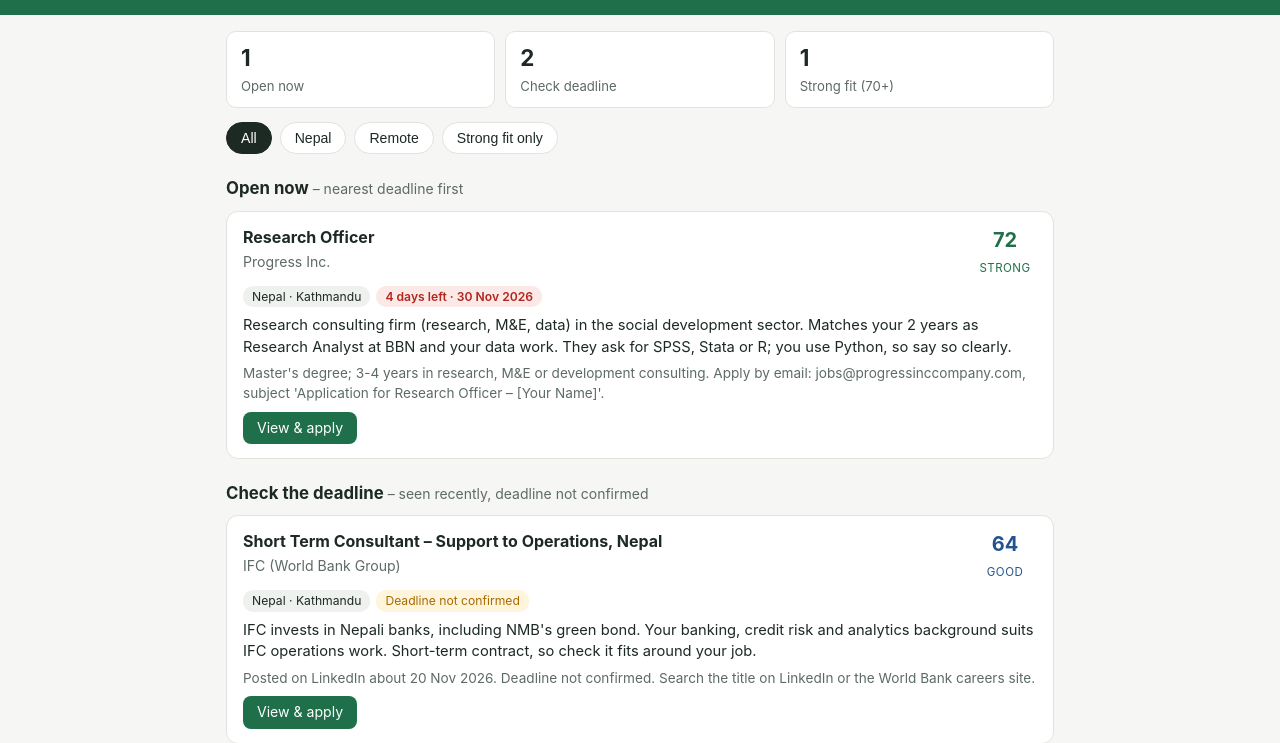
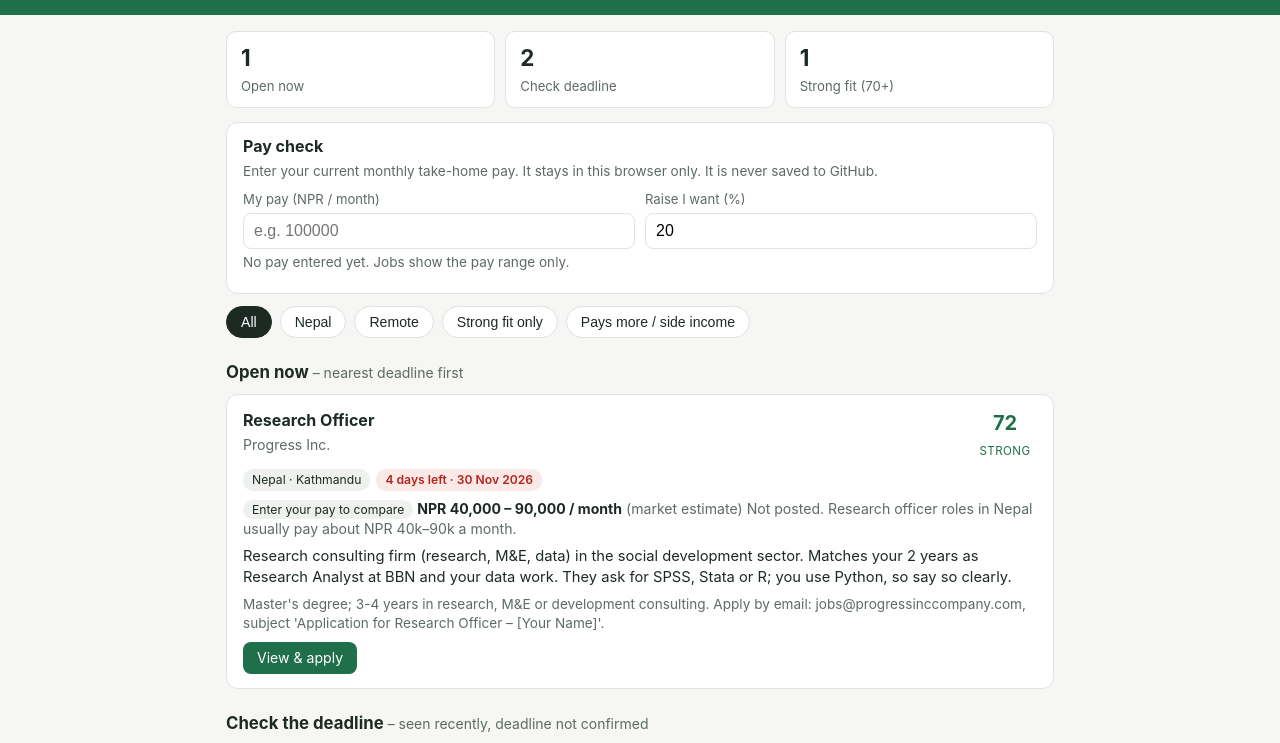
Before and after one commit to aayushmsd2026-bit/sd-job-tracker, a plain HTML site: page index.html in a window 1280 px wide. Shown: the part 82-825 px from the top of the page. Drawn offline with Linux system fonts and the light colour scheme.

Commit message:
Add pay check: pay estimates, salary comparison, side-income tag
Co-Authored-By: Claude Opus 5.5 <noreply@anthropic.com>
Claude-Session: https://claude.ai/code/session_01Fde568WfcFs2ia9WE1h5E8

```diff
--- a/index.html
+++ b/index.html
@@ -52,6 +52,19 @@
   .empty { color: var(--muted); font-style: italic; padding: 8px 0; }
   .note { font-size: .85rem; color: var(--muted); background: var(--card); border: 1px dashed var(--line);
           border-radius: 10px; padding: 10px 14px; }
+  .paybox { background: var(--card); border: 1px solid var(--line); border-radius: 12px; padding: 12px 16px; margin-bottom: 12px; }
+  .paybox p { margin: 4px 0 8px; font-size: .85rem; color: var(--muted); }
+  .payrow { display: flex; gap: 10px; flex-wrap: wrap; }
+  .payrow label { flex: 1 1 150px; font-size: .82rem; color: var(--muted); }
+  .payrow input { display: block; width: 100%; margin-top: 4px; padding: 8px 10px; font-size: 1rem;
+                  border: 1px solid var(--line); border-radius: 8px; }
+  .pay { font-size: .88rem; margin: 6px 0; }
+  .tag.more { background: #e6f2ea; color: var(--green); font-weight: 600; }
+  .tag.maybe { background: #e8eef8; color: var(--blue); font-weight: 600; }
+  .tag.less { background: #fbe9e7; color: var(--red); font-weight: 600; }
+  .tag.side { background: #f1ebf8; color: #5b3a8c; font-weight: 600; }
+  table.ref { width: 100%; border-collapse: collapse; background: var(--card); font-size: .86rem; }
+  table.ref th, table.ref td { border: 1px solid var(--line); padding: 7px 9px; text-align: left; vertical-align: top; }
   footer { text-align: center; color: var(--muted); font-size: .8rem; padding: 24px 16px 36px; }
 </style>
 </head>
@@ -67,11 +80,22 @@
     <div class="stat"><b id="n-strong">–</b><span>Strong fit (70+)</span></div>
   </div>
 
+  <div class="paybox">
+    <b>Pay check</b>
+    <p>Enter your current monthly take-home pay. It stays in this browser only. It is never saved to GitHub.</p>
+    <div class="payrow">
+      <label>My pay (NPR / month)<input id="mypay" type="number" inputmode="numeric" min="0" step="1000" placeholder="e.g. 100000"></label>
+      <label>Raise I want (%)<input id="raise" type="number" inputmode="numeric" min="0" step="5" value="20"></label>
+    </div>
+    <p id="target" class="req"></p>
+  </div>
+
   <div class="filters" id="filters">
     <button data-f="all" class="on">All</button>
     <button data-f="Nepal">Nepal</button>
     <button data-f="Remote">Remote</button>
     <button data-f="strong">Strong fit only</button>
+    <button data-f="paysmore">Pays more / side income</button>
   </div>
 
   <h2>Open now <small>– nearest deadline first</small></h2>
@@ -85,6 +109,14 @@
 
   <h2>Where to watch</h2>
   <div class="watch" id="watch"></div>
+
+  <h2>Pay guide <small>– typical monthly pay in Nepal</small></h2>
+  <table class="ref"><thead><tr><th>Level</th><th>Pay</th><th>Note</th></tr></thead><tbody id="payref"></tbody></table>
+  <p class="note" style="margin-top:10px">
+    "Pays more" means the low end of the range is at or above your target (your pay plus the raise you want).
+    "Maybe" means only the top of the range reaches your target. Market estimates are rough, so always ask the employer.
+    Part-time and remote consultancies count as <b>side income</b>: they add to your salary instead of replacing it.
+  </p>
 
   <h2>How the fit score works</h2>
   <p class="note">
@@ -121,6 +153,35 @@
       return { "&": "&amp;", "<": "&lt;", ">": "&gt;", '"': "&quot;", "'": "&#39;" }[c];
     });
   }
+  function store(k, v) { try { localStorage.setItem(k, v); } catch (e) {} }
+  function load(k) { try { return localStorage.getItem(k); } catch (e) { return null; } }
+  function npr(n) { return "NPR " + Math.round(n).toLocaleString("en-IN"); }
+  function target() {
+    var p = parseFloat(document.getElementById("mypay").value);
+    var r = parseFloat(document.getElementById("raise").value) || 0;
+    return p > 0 ? p * (1 + r / 100) : null;
+  }
+  // Returns {cls, text} comparing the job's pay with the user's target.
+  function payVerdict(j) {
+    var p = j.pay || {}, t = target();
+    if (j.type === "consultancy") return { cls: "side", text: "Side income" };
+    if (j.type === "internship") return { cls: "less", text: "Stipend only" };
+    if (p.min == null && p.max == null) return { cls: "", text: "Pay unknown" };
+    if (t == null) return { cls: "", text: "Enter your pay to compare" };
+    if (p.min != null && p.min >= t) return { cls: "more", text: "Pays more" };
+    if (p.max != null && p.max >= t) return { cls: "maybe", text: "Maybe" };
+    return { cls: "less", text: "Likely pays less" };
+  }
+  function payLine(j) {
+    var p = j.pay || {}, range = "";
+    if (p.min != null && p.max != null) range = npr(p.min) + " – " + Math.round(p.max).toLocaleString("en-IN") + " / month";
+    else if (p.min != null) range = "From " + npr(p.min) + " / month";
+    var v = payVerdict(j);
+    return '<p class="pay"><span class="tag ' + v.cls + '">' + esc(v.text) + "</span> " +
+      (range ? "<b>" + esc(range) + "</b> " : "") +
+      '<span class="org">' + esc(p.basis ? "(" + p.basis + ") " : "") + esc(p.note || "") + "</span></p>";
+  }
+
   function fitClass(f) { return f >= 70 ? "strong" : f >= 50 ? "good" : "stretch"; }
   function fitWord(f) { return f >= 70 ? "Strong" : f >= 50 ? "Good" : "Stretch"; }
 
@@ -150,6 +211,7 @@
       '<div class="top"><div><h3>' + esc(j.title) + '</h3><div class="org">' + esc(j.org) + "</div></div>" +
       '<div class="fit ' + fitClass(j.fit) + '"><b>' + esc(j.fit) + "</b><span>" + fitWord(j.fit) + "</span></div></div>" +
       '<div class="tags">' + tags.join("") + "</div>" +
+      payLine(j) +
       '<p class="why">' + esc(j.why) + "</p>" +
       (j.requirements ? '<p class="req">' + esc(j.requirements) + "</p>" : "") +
       '<a class="apply" href="' + esc(j.link) + '" target="_blank" rel="noopener">' + label + "</a></div>";
@@ -158,10 +220,18 @@
   function pass(j) {
     if (state.filter === "all") return true;
     if (state.filter === "strong") return j.fit >= 70;
+    if (state.filter === "paysmore") {
+      var c = payVerdict(j).cls;
+      return c === "more" || c === "maybe" || c === "side";
+    }
     return j.mode === state.filter;
   }
 
   function render() {
+    var t = target();
+    document.getElementById("target").textContent = t
+      ? "Target pay: " + npr(t) + " / month or more."
+      : "No pay entered yet. Jobs show the pay range only.";
     var jobs = state.data.jobs || [], groups = { open: [], verify: [], closed: [] };
     jobs.forEach(function (j) { groups[bucket(j)].push(j); });
 
@@ -191,11 +261,24 @@
         return '<div class="card"><a href="' + esc(w.link) + '" target="_blank" rel="noopener">' + esc(w.name) +
           "</a><p>" + esc(w.note) + "</p></div>";
       }).join("");
+      document.getElementById("payref").innerHTML = (data.pay_reference || []).map(function (r) {
+        return "<tr><td>" + esc(r.level) + "</td><td>" + esc(r.range) + "</td><td>" + esc(r.note) + "</td></tr>";
+      }).join("");
       render();
     })
     .catch(function () {
       document.getElementById("open").innerHTML = '<p class="empty">Could not load jobs.json.</p>';
     });
+
+  var payEl = document.getElementById("mypay"), raiseEl = document.getElementById("raise");
+  if (load("mypay")) payEl.value = load("mypay");
+  if (load("raise")) raiseEl.value = load("raise");
+  [payEl, raiseEl].forEach(function (el) {
+    el.addEventListener("input", function () {
+      store(el.id, el.value);
+      if (state.data) render();
+    });
+  });
 
   document.getElementById("filters").addEventListener("click", function (e) {
     var f = e.target.getAttribute("data-f");
--- a/jobs.json
+++ b/jobs.json
@@ -13,7 +13,14 @@
       "fit": 72,
       "why": "Research consulting firm (research, M&E, data) in the social development sector. Matches your 2 years as Research Analyst at BBN and your data work. They ask for SPSS, Stata or R; you use Python, so say so clearly.",
       "requirements": "Master's degree; 3-4 years in research, M&E or development consulting. Apply by email: jobs@progressinccompany.com, subject 'Application for Research Officer – [Your Name]'.",
-      "added": "2026-11-26"
+      "added": "2026-11-26",
+      "type": "full-time",
+      "pay": {
+        "min": 40000,
+        "max": 90000,
+        "basis": "market estimate",
+        "note": "Not posted. Research officer roles in Nepal usually pay about NPR 40k–90k a month."
+      }
     },
     {
       "id": "ifc-stc-support-to-operations-nepal-2026-11",
@@ -27,7 +34,14 @@
       "fit": 64,
       "why": "IFC invests in Nepali banks, including NMB's green bond. Your banking, credit risk and analytics background suits IFC operations work. Short-term contract, so check it fits around your job.",
       "requirements": "Posted on LinkedIn about 20 Nov 2026. Deadline not confirmed. Search the title on LinkedIn or the World Bank careers site.",
-      "added": "2026-11-26"
+      "added": "2026-11-26",
+      "type": "consultancy",
+      "pay": {
+        "min": null,
+        "max": null,
+        "basis": "unknown",
+        "note": "Short-term consultant. The fee is agreed per day. Ask for the daily rate."
+      }
     },
     {
       "id": "ide-climate-resilience-agriculture-officer-2026-11",
@@ -41,7 +55,14 @@
       "fit": 45,
       "why": "Strong climate theme, but the role is field and agriculture focused. Your finance and data skills are only a partial match.",
       "requirements": "Posted on LinkedIn in November 2026. Deadline not confirmed. Search the title on LinkedIn.",
-      "added": "2026-11-26"
+      "added": "2026-11-26",
+      "type": "full-time",
+      "pay": {
+        "min": 80000,
+        "max": 150000,
+        "basis": "market estimate",
+        "note": "Not posted. INGO officer roles usually pay about NPR 80k–150k a month."
+      }
     },
     {
       "id": "un-women-gender-climate-finance-consultant-38005",
@@ -55,7 +76,14 @@
       "fit": 55,
       "why": "Closed. Shows UN agencies hire home-based climate finance consultants for Asia-Pacific. It asked for 5+ years in climate or sustainable finance, which you are building now.",
       "requirements": "Master's degree; 5+ years in climate finance, sustainable finance or development.",
-      "added": "2026-11-26"
+      "added": "2026-11-26",
+      "type": "consultancy",
+      "pay": {
+        "min": null,
+        "max": null,
+        "basis": "unknown",
+        "note": "International consultancy, usually paid in USD. Often well above Nepal market pay."
+      }
     },
     {
       "id": "undp-sdg-finance-research-intern-2026-10",
@@ -69,7 +97,14 @@
       "fit": 70,
       "why": "Closed. A very good fit for a Master's student with finance and research experience. UNDP runs this kind of internship often. Watch for the next round.",
       "requirements": "Enrolled student or recent graduate; 6-month internship.",
-      "added": "2026-11-26"
+      "added": "2026-11-26",
+      "type": "internship",
+      "pay": {
+        "min": null,
+        "max": null,
+        "basis": "stipend",
+        "note": "Internship with a small stipend at most. Pays much less than a job, so treat it as experience only."
+      }
     },
     {
       "id": "glf-learning-designer-sustainable-finance-2026",
@@ -83,7 +118,14 @@
       "fit": 50,
       "why": "Closed. A 12-month remote consultancy on sustainable finance learning content. Shows this kind of remote work exists.",
       "requirements": "Learning design plus sustainable finance knowledge.",
-      "added": "2026-11-26"
+      "added": "2026-11-26",
+      "type": "consultancy",
+      "pay": {
+        "min": null,
+        "max": null,
+        "basis": "unknown",
+        "note": "Remote consultancy. The fee was not shown."
+      }
     },
     {
       "id": "icimod-unu-hub-coordinator-2026",
@@ -97,7 +139,14 @@
       "fit": 45,
       "why": "Closed. ICIMOD posts a few times a month. Set a job alert on their vacancies page.",
       "requirements": "Fixed-term project position.",
-      "added": "2026-11-26"
+      "added": "2026-11-26",
+      "type": "full-time",
+      "pay": {
+        "min": null,
+        "max": null,
+        "basis": "unknown",
+        "note": "ICIMOD says its pay is competitive with international organisations. Exact scale not posted."
+      }
     },
     {
       "id": "heifer-po-financial-inclusion-2026-09",
@@ -111,19 +160,98 @@
       "fit": 78,
       "why": "Closed (September 2026). This is the best type of match for you: working with banks and fintechs to design inclusive credit and green-finance products. Watch Heifer, Practical Action, Helvetas and Swisscontact for similar roles.",
       "requirements": "Experience in financial inclusion, loan facilitation and working with financial institutions.",
-      "added": "2026-11-26"
+      "added": "2026-11-26",
+      "type": "full-time",
+      "pay": {
+        "min": 80000,
+        "max": 150000,
+        "basis": "market estimate",
+        "note": "Not posted. INGO officer roles usually pay about NPR 80k–150k a month."
+      }
     }
   ],
   "watch": [
-    { "name": "ICIMOD vacancies", "link": "https://www.icimod.org/get-involved/vacancies/", "note": "Mountain, climate and green economy roles. Lalitpur." },
-    { "name": "GGGI careers", "link": "https://careers.gggi.org/", "note": "Green growth, climate finance and e-mobility projects in Nepal." },
-    { "name": "UNDP jobs", "link": "https://jobs.undp.org/cj_view_jobs.cfm", "note": "Filter Nepal and Home-based. Watch the Sustainable Finance Hub." },
-    { "name": "UNICEF Nepal jobs", "link": "https://jobs.unicef.org/en-us/filter/?search-keyword=&location=nepal", "note": "Some consultancies are remote and Nepali-nationals only." },
-    { "name": "UNTalent – home-based finance roles", "link": "https://untalent.org/jobs/home-based/in-finance/contract-consulting+entry+mid+senior/anywhere", "note": "UN home-based finance and economy roles worldwide." },
-    { "name": "Impactpool", "link": "https://www.impactpool.org/", "note": "UN and development jobs. Set an alert for 'climate finance' and 'Nepal'." },
-    { "name": "Dev Jobs Nepal", "link": "https://devjobsnepal.com/", "note": "INGO and UN jobs in Nepal, updated daily." },
-    { "name": "AIN vacancies", "link": "https://www.ain.org.np/vacancy", "note": "Jobs from INGOs that are members of AIN." },
-    { "name": "JobsNepal", "link": "https://www.jobsnepal.com/", "note": "NGO, research and consulting jobs in Nepal." },
-    { "name": "Manish Blog (vacancy roundup)", "link": "https://www.manishsaru.com.np/", "note": "Daily roundup of NGO and INGO vacancies." }
+    {
+      "name": "ICIMOD vacancies",
+      "link": "https://www.icimod.org/get-involved/vacancies/",
+      "note": "Mountain, climate and green economy roles. Lalitpur."
+    },
+    {
+      "name": "GGGI careers",
+      "link": "https://careers.gggi.org/",
+      "note": "Green growth, climate finance and e-mobility projects in Nepal."
+    },
+    {
+      "name": "UNDP jobs",
+      "link": "https://jobs.undp.org/cj_view_jobs.cfm",
+      "note": "Filter Nepal and Home-based. Watch the Sustainable Finance Hub."
+    },
+    {
+      "name": "UNICEF Nepal jobs",
+      "link": "https://jobs.unicef.org/en-us/filter/?search-keyword=&location=nepal",
+      "note": "Some consultancies are remote and Nepali-nationals only."
+    },
+    {
+      "name": "UNTalent – home-based finance roles",
+      "link": "https://untalent.org/jobs/home-based/in-finance/contract-consulting+entry+mid+senior/anywhere",
+      "note": "UN home-based finance and economy roles worldwide."
+    },
+    {
+      "name": "Impactpool",
+      "link": "https://www.impactpool.org/",
+      "note": "UN and development jobs. Set an alert for 'climate finance' and 'Nepal'."
+    },
+    {
+      "name": "Dev Jobs Nepal",
+      "link": "https://devjobsnepal.com/",
+      "note": "INGO and UN jobs in Nepal, updated daily."
+    },
+    {
+      "name": "AIN vacancies",
+      "link": "https://www.ain.org.np/vacancy",
+      "note": "Jobs from INGOs that are members of AIN."
+    },
+    {
+      "name": "JobsNepal",
+      "link": "https://www.jobsnepal.com/",
+      "note": "NGO, research and consulting jobs in Nepal."
+    },
+    {
+      "name": "Manish Blog (vacancy roundup)",
+      "link": "https://www.manishsaru.com.np/",
+      "note": "Daily roundup of NGO and INGO vacancies."
+    }
+  ],
+  "pay_reference": [
+    {
+      "level": "UN National Officer NO-A (Kathmandu)",
+      "range": "From about NPR 241,700 a month (minimum)",
+      "note": "Usually about 1–2 years of experience. Nationals only."
+    },
+    {
+      "level": "UN National Officer NO-B (Kathmandu)",
+      "range": "From about NPR 294,900 a month (minimum)",
+      "note": "Usually about 2+ years of experience. Nationals only."
+    },
+    {
+      "level": "UNDP NPSA-8 / NPSA-9",
+      "range": "Tracks NO-A / NO-B",
+      "note": "NPSA levels follow the UN local scale; 8.33% added in lieu of pension."
+    },
+    {
+      "level": "INGO Programme Officer",
+      "range": "About NPR 80k–150k a month",
+      "note": "Big INGOs and donor projects. Senior roles go to NPR 200k–400k+."
+    },
+    {
+      "level": "Research Officer (Nepal firms)",
+      "range": "About NPR 40k–90k a month",
+      "note": "Usually lower than bank and INGO pay."
+    },
+    {
+      "level": "Commercial bank Officer (3–5 years)",
+      "range": "About NPR 60k–110k a month",
+      "note": "Before festival bonus and provident fund."
+    }
   ]
 }
```
Also changed, not shown: 1 other file.
